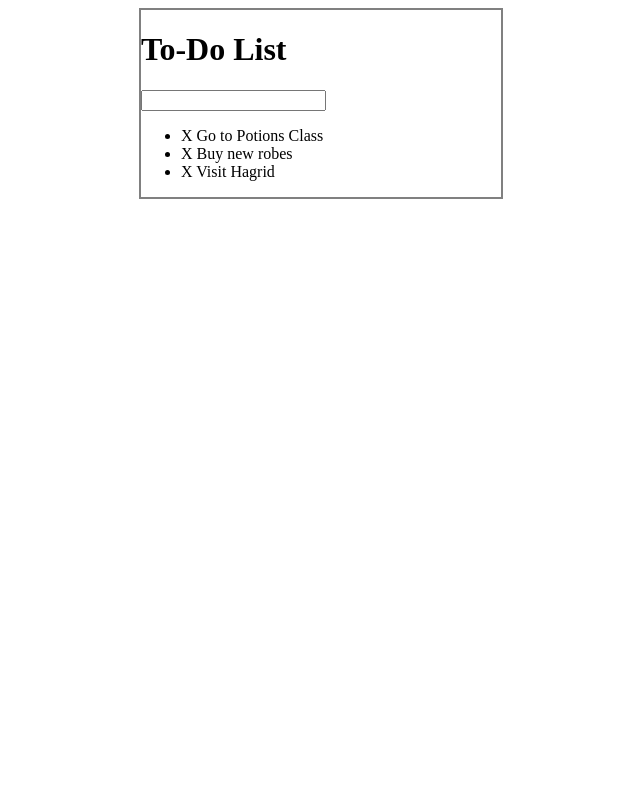
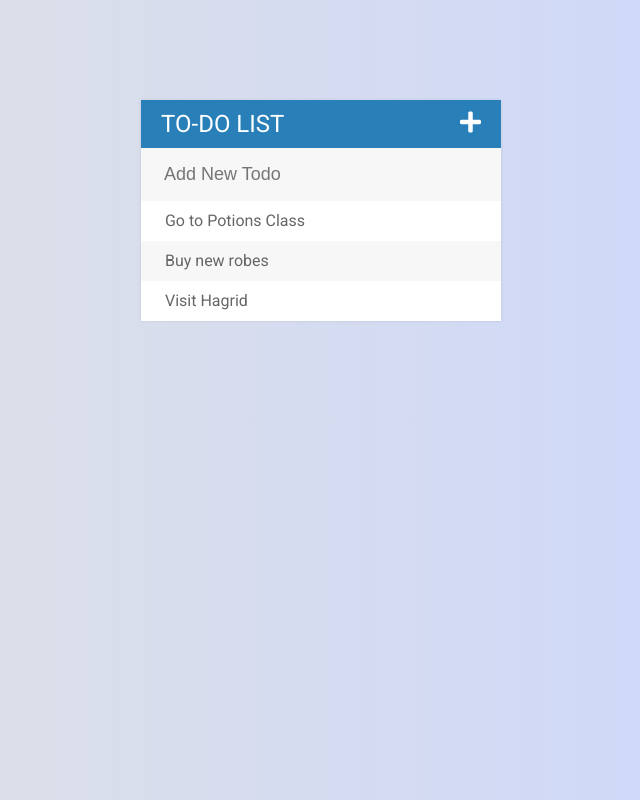
Before and after one commit to Tyresius92/todo-list, a plain HTML site: page index.html in a window 1280 px wide. Shown: the whole page, without its empty margins (319-959 px from the left). Drawn offline with Linux system fonts and the light colour scheme.

Commit message:
finished the project

```diff
--- a/assets/css/todos.css
+++ b/assets/css/todos.css
@@ -1,5 +1,82 @@
+body {
+        font-family: Roboto;
+        background: #C9D6FF;  /* fallback for old browsers */
+        background: -webkit-linear-gradient(to right, #E2E2E2, #C9D6FF);  /* Chrome 10-25, Safari 5.1-6 */
+        background: linear-gradient(to right, #E2E2E2, #C9D6FF); /* W3C, IE 10+/ Edge, Firefox 16+, Chrome 26+, Opera 12+, Safari 7+ */
+}
+
+h1 {
+        background-color: #2980b9;
+        color: white;
+        margin: 0;
+        padding: 10px 20px;
+        text-transform: uppercase;
+        font-size: 24px;
+        font-weight: normal;
+}
+
+ul {
+        list-style: none;
+        margin: 0;
+        padding: 0;
+}
+
+li {
+        background-color: #fff;
+        height: 40px;
+        line-height: 40px;
+        color: #666;
+}
+
+li:nth-child(2n) {
+        background-color: #f7f7f7;
+}
+
+li span {
+        background-color: #e74c3c;
+        height: 40px;
+        margin-right: 20px;
+        text-align: center;
+        color: white;
+        width: 0;
+        display: inline-block;
+        transition: 0.2s linear;
+        opacity: 0;
+}
+
+li:hover span {
+        width: 40px;
+        opacity: 1.0;
+}
+
+input {
+        font-size: 18px;
+        background-color: #f7f7f7;
+        width: 100%;
+        padding: 13px 13px 13px 20px;
+        box-sizing: border-box;
+        color: #2980b9;
+        border: 3px solid rgba(0,0,0,0);
+}
+
+input:focus {
+        background-color: #fff;
+        border: 3px solid #2980b9;
+        outline: none;
+}
+
+.completed {
+        color: gray;
+        text-decoration: line-through;
+}
+
+.fa-plus {
+        float: right;
+}
+
 #container {
-        border: 2px solid gray;
         width: 360px;
-        margin: 0 auto;
+        background-color: #f7f7f7;
+        margin: 100px auto;
+        box-shadow: 0 0 3px rgba(0, 0, 0, 0.1);
 }
--- a/assets/js/todos.js
+++ b/assets/js/todos.js
@@ -1,5 +1,26 @@
 
 // Check off specific todos by Clicking
-$("li").click(function() {
-        alert("This is a placeholder!");
+$("ul").on("click", "li", function() {
+        $(this).toggleClass("completed")
+});
+
+// Click on X to delete todo
+$("ul").on("click", "span", function(event) {
+        $(this).parent().fadeOut(500, function() {
+                $(this).remove();
+        });
+        event.stopPropagation();
+});
+
+// Create a new todo
+$("input[type='text']").keypress(function(event) {
+        if (event.which === 13) {
+                var todo = $(this).val();
+                $(this).val("");
+                $("ul").append("<li><span><i class='fa fa-trash'></i></span> " + todo + "</li>")
+        }
 })
+
+$(".fa-plus").click(function() {
+        $("input[type='text'").fadeToggle();
+});
--- a/index.html
+++ b/index.html
@@ -2,17 +2,19 @@
 <html>
 <head>
         <title>Todo List</title>
+        <link href="https://fonts.googleapis.com/css?family=Roboto:400,500,700" rel="stylesheet">
+        <link rel="stylesheet" href="https://use.fontawesome.com/releases/v5.4.1/css/all.css" integrity="sha384-5sAR7xN1Nv6T6+dT2mhtzEpVJvfS3NScPQTrOxhwjIuvcA67KV2R5Jz6kr4abQsz" crossorigin="anonymous">
         <link rel="stylesheet" type="text/css" href="assets/css/todos.css">
         <script type="text/javascript" src="assets/js/lib/jquery-3.3.1.min.js"></script>
 </head>
 <body>
         <div id="container">
-                <h1>To-Do List</h1>
-                <input type="text">
+                <h1>To-Do List <i class="fa fa-plus"></i></h1>
+                <input type="text" placeholder="Add New Todo">
                 <ul>
-                        <li><span>X</span> Go to Potions Class</li>
-                        <li><span>X</span> Buy new robes</li>
-                        <li><span>X</span> Visit Hagrid</li>
+                        <li><span><i class="fa fa-trash"></i></span> Go to Potions Class</li>
+                        <li><span><i class="fa fa-trash"></i></span> Buy new robes</li>
+                        <li><span><i class="fa fa-trash"></i></span> Visit Hagrid</li>
                 </ul>
         </div>
 
```
